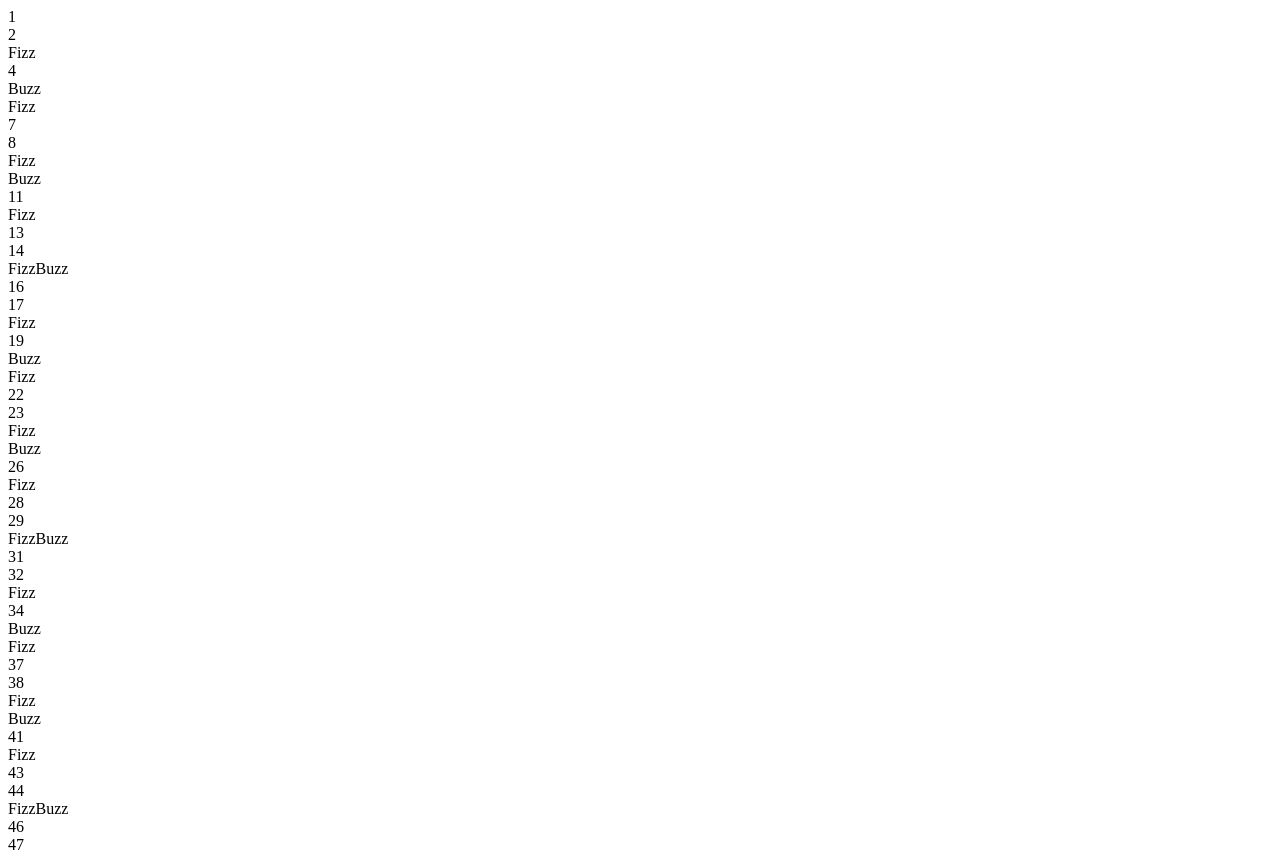
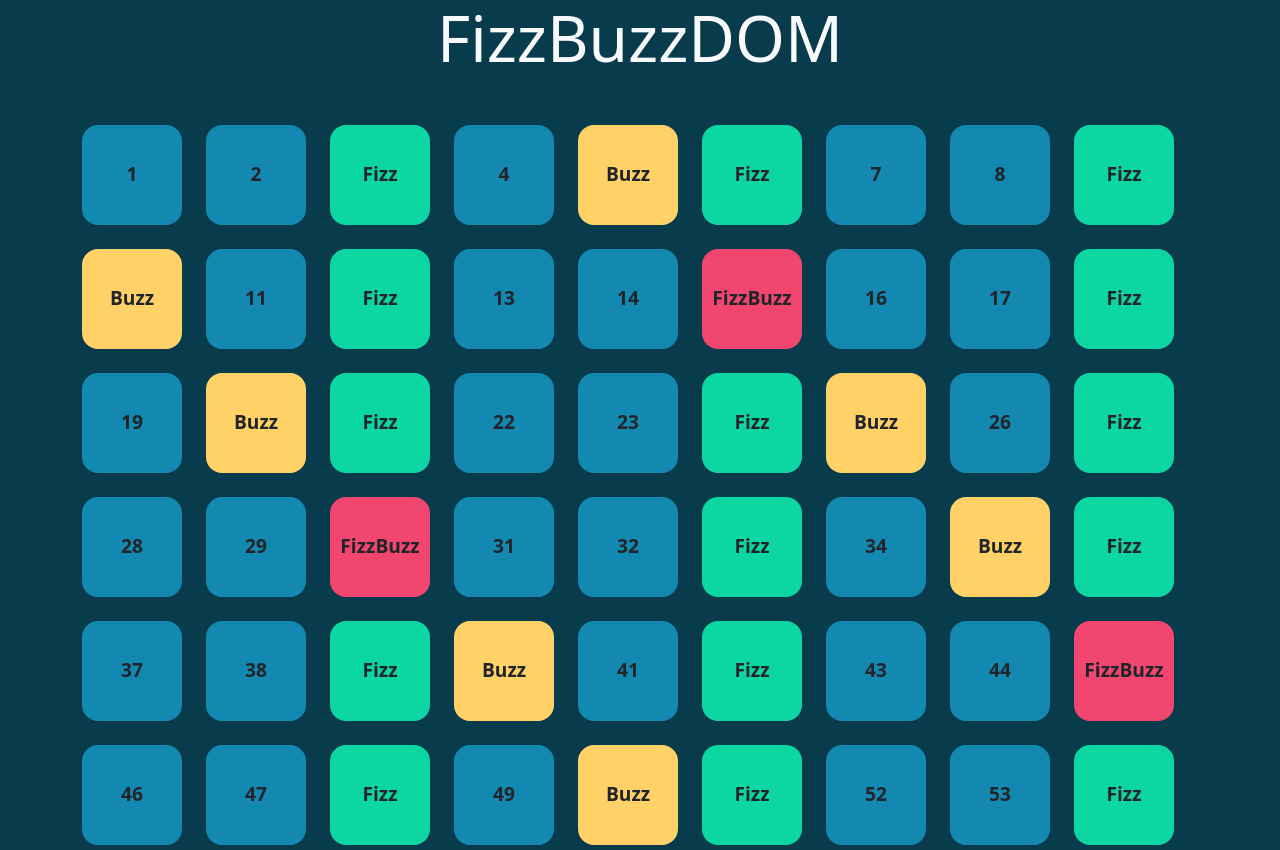
Before and after one commit to AlessandroIacovella95/js-fizzbuzz, a plain HTML site: page index.html in a window 1280 px wide. Shown: the top 850 px of the page. Drawn offline with nearby package versions, Linux system fonts and the light colour scheme.

Commit message:
add bonus-2

```diff
--- a/css/style.css
+++ b/css/style.css
@@ -0,0 +1,29 @@
+body{
+    background-color: #083B4C;
+}
+
+h1{
+    font-size: 4rem;
+}
+
+.custom{
+    width: 100px;
+    height: 100px;
+    border-radius: 1rem;
+    font-size: 1.2rem;
+    font-weight: bold;
+    display: flex;
+    justify-content: center;
+    align-items: center;
+}
+
+.custom_number{
+    width: 80px;
+    height: 80px;
+    border-radius: 1rem;
+    font-size: 1.2rem;
+    font-weight: bold;
+    display: flex;
+    justify-content: center;
+    align-items: center;
+}
--- a/index.html
+++ b/index.html
@@ -4,11 +4,14 @@
     <meta charset="UTF-8">
     <meta name="viewport" content="width=device-width, initial-scale=1.0">
     <title>FIZZ BUZZ</title>
+    <link href="https://cdn.jsdelivr.net/npm/bootstrap@5.2.3/dist/css/bootstrap.min.css" rel="stylesheet" integrity="sha384-rbsA2VBKQhggwzxH7pPCaAqO46MgnOM80zW1RWuH61DGLwZJEdK2Kadq2F9CUG65" crossorigin="anonymous">
+    <link rel="stylesheet" href="./css/style.css">
     <script src="./js/script.js" type="text/javascript" defer></script>
     <script src="./js/bonus.js" type="text/javascript" defer></script>
 </head>
 <body>
-    <div class="bonus container">
+    <h1 class="text-light text-center mb-5">FizzBuzzDOM</h1>
+    <div class="bonus container text-center d-flex flex-wrap gap-4">
 
     </div>
 </body>
--- a/js/bonus.js
+++ b/js/bonus.js
@@ -20,18 +20,26 @@ for (let i = 1; i < 100; i++) {
     if (i % 3 == 0 && i % 5 == 0) {
 
     //inserisci il testo corretto in base alla condizione, nel newElement: appena creato
+        newElement.classList.add ('custom')
+        newElement.style.backgroundColor = '#F0466F'
         newElement.append('FizzBuzz');
 
     //ALTRIMENTI SE sono multipli solo di 3, stampo la scritta FIZZ
     } else if (i % 3 == 0) {
+        newElement.classList.add ('custom')
+        newElement.style.backgroundColor = '#0CD6A1'
         newElement.append('Fizz');
 
     //ALTRIMENTI SE sono multipli solo di 5, stampo la scritta BUZZ
     } else if (i % 5 == 0) {
+        newElement.classList.add ('custom')
+        newElement.style.backgroundColor = '#FFD166'
         newElement.append('Buzz');
 
     //ALTRIMENTI stampo il numero
     } else {
+        newElement.classList.add ('custom')
+        newElement.style.backgroundColor = '#1389B2'
         newElement.append(i);
     }
 }
```
